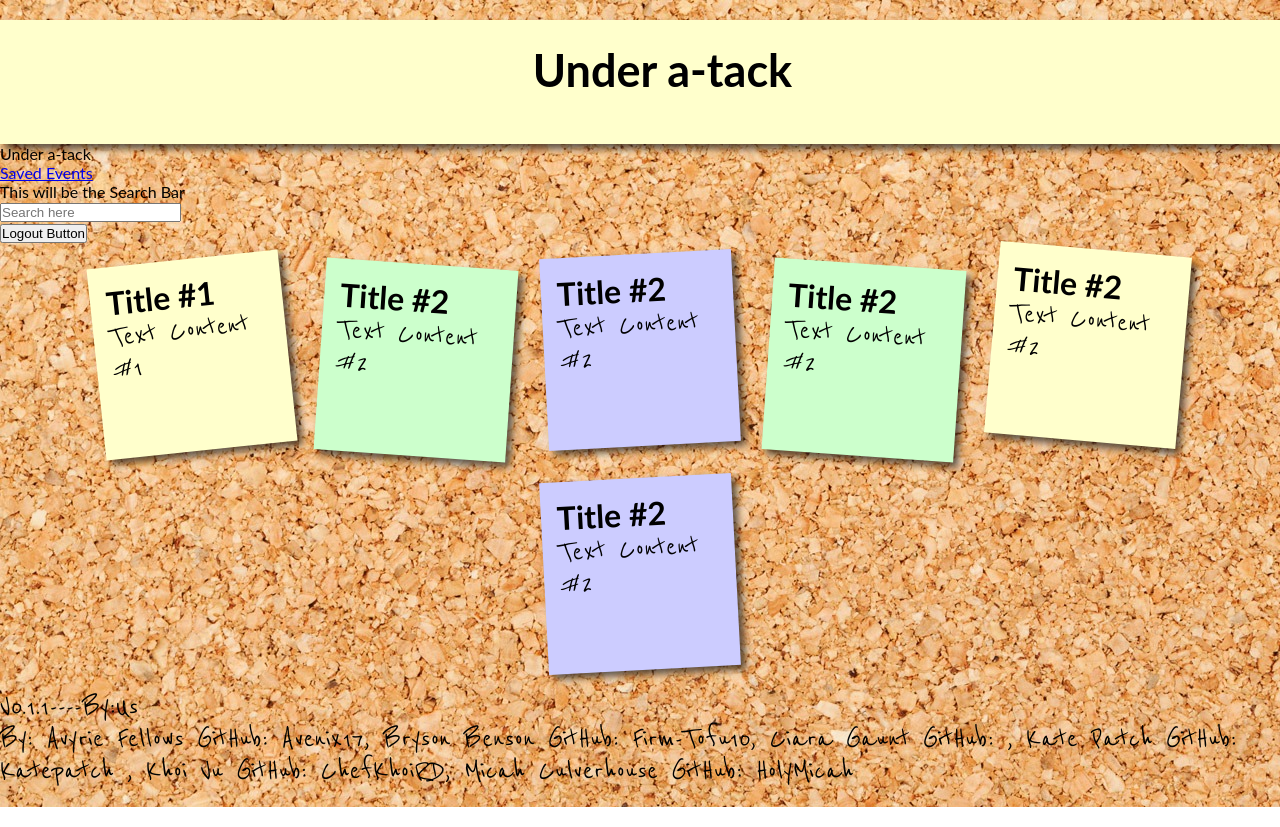
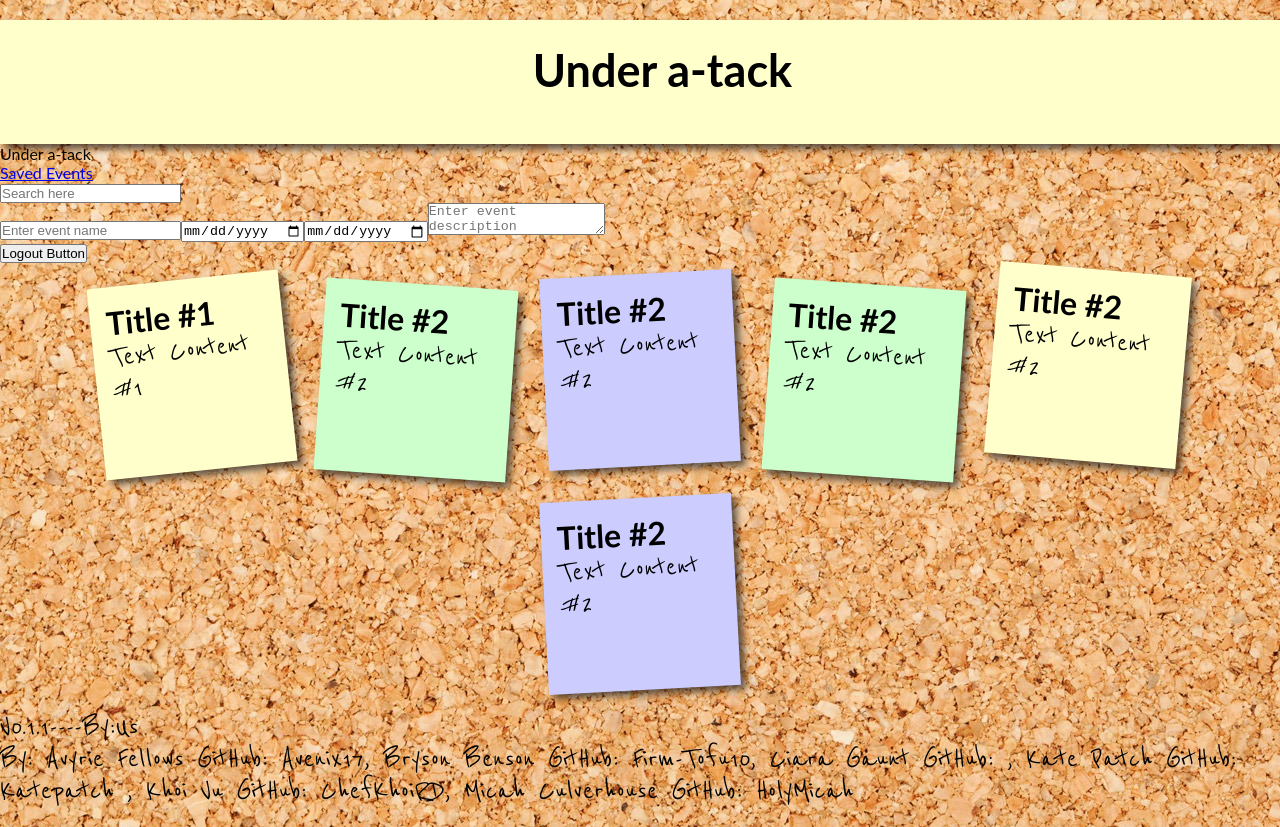
Before and after one commit to Avenix17/Project-3-NamePending, a React (Create React App) app: page / in a window 1280 px wide. Shown: the top 827 px of the page. Built offline with nearby package versions, Linux system fonts and the light colour scheme.

Commit message:
create event

```diff
--- a/src/components/navbar/Nav.js
+++ b/src/components/navbar/Nav.js
@@ -1,6 +1,7 @@
 // Imports
 import React from 'react';
-import Searchbar from './Searchbar';
+import Searchbar from './navbar components/Searchbar';
+import EventInput from './navbar components/CreateEvent';
 import './nav.css';
 
 const Navbar = () => {
@@ -15,8 +16,12 @@ const Navbar = () => {
 
                 {/* Search Bar */}
                 <div id = 'searchBar'>
-                    This will be the Search Bar
                     <Searchbar />
+                </div>
+
+                {/* Event Creation */}
+                <div id = 'createEvent'>
+                    <EventInput />
                 </div>
 
                 {/* Logout */}
--- /dev/null
+++ b/src/components/navbar/navbar components/CreateEvent.js
@@ -0,0 +1,51 @@
+import React, {useState} from 'react';
+import "../../../App";
+
+const EventInput = () => {
+
+    const [eventNameInput, setEventNameInput] = useState("");
+    const [eventDescriptionInput, setEventDescriptionInput] = useState("");
+    const [eventStartDate, setEventStartDate] = useState("");
+    const [eventEndDate, setEventEndDate] = useState("");
+
+    return (
+        <form>
+            <label>
+                {/* Event Name */}
+                <input
+                    type = 'text'
+                    placeholder = 'Enter event name'
+                    value = {eventNameInput}
+                    onChange = {(e) => setEventNameInput(e.target.value)}
+                    label = 'Event Name'
+                />
+
+                {/* Event Start Date */}
+                <input
+                    type ='date'
+                    value = {eventStartDate}
+                    onChange = {(e) => setEventStartDate(e.target.value)}
+                />
+
+                {/* Event End Date */}
+                <input
+                    type ='date'
+                    value = {eventEndDate}
+                    onChange = {(e) => setEventEndDate(e.target.value)}
+                />
+
+                {/* Event Description */}
+                <textarea
+                    placeholder = 'Enter event description'
+                    value = {eventDescriptionInput}
+                    onChange =  {(e) => setEventDescriptionInput(e.target.value)}
+                    label = 'Event Description'
+                />
+
+            </label>
+        </form>
+    );
+
+};
+
+export default EventInput;
--- a/src/components/navbar/Searchbar.js
+++ b/src/components/navbar/navbar components/Searchbar.js
@@ -1,5 +1,5 @@
 import React, {useState} from 'react';
-import "../../App.css";
+import "../../../App";
 
 const Searchbar = () => {
 
```
